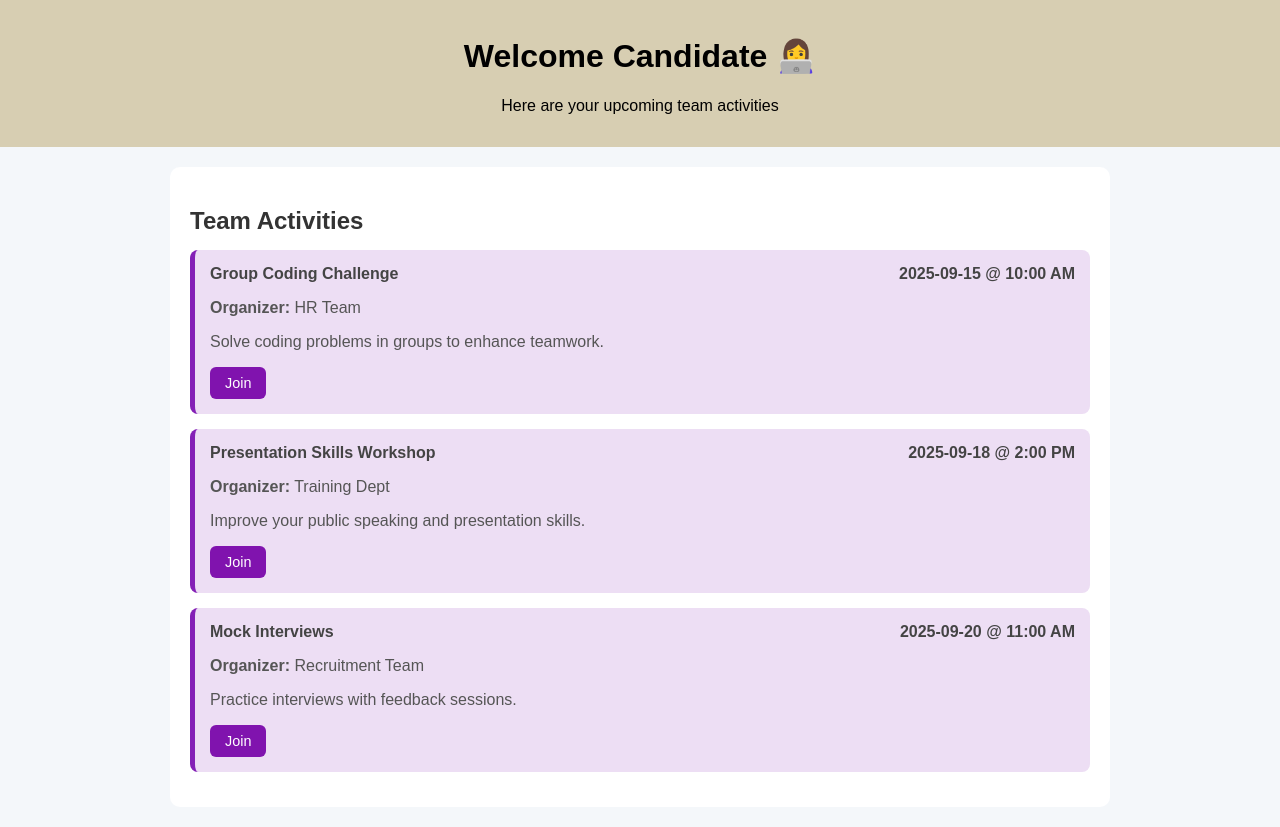
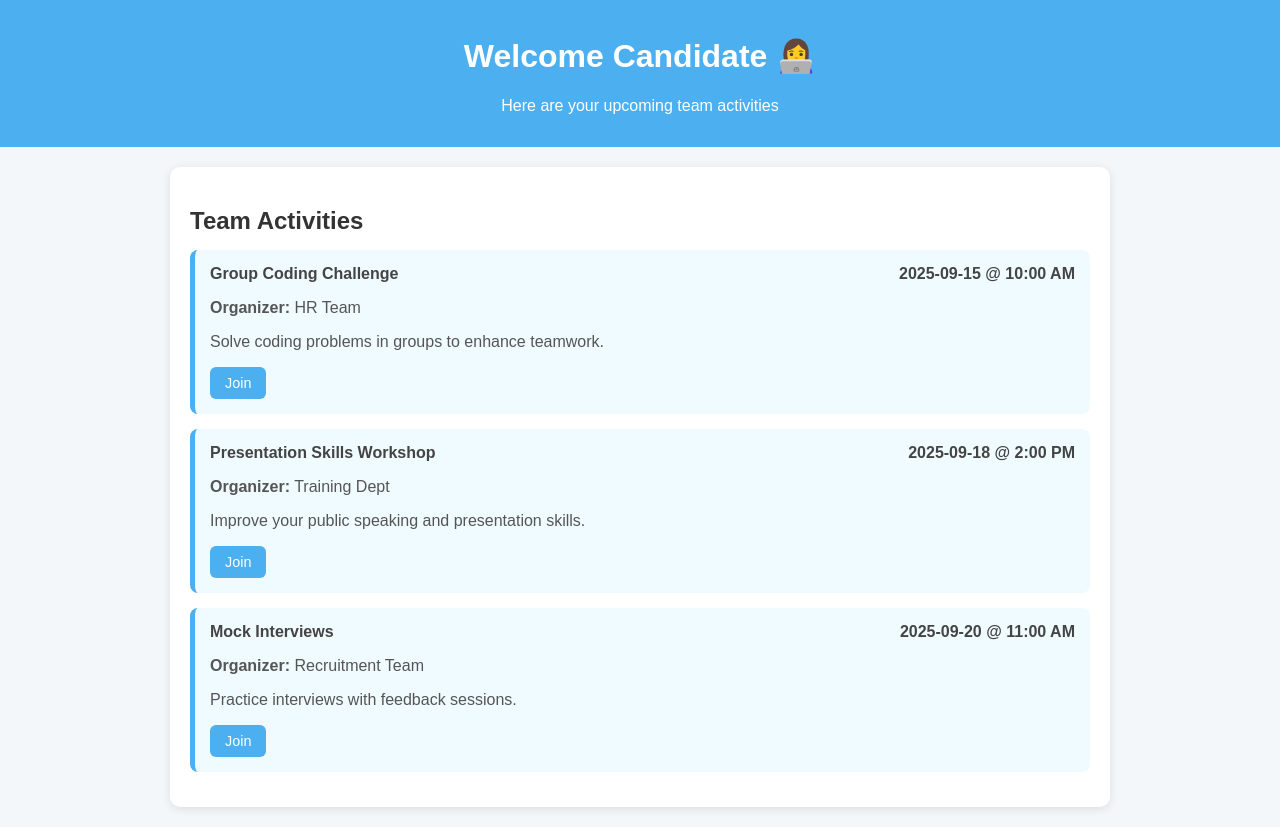
Before and after one commit to Heroic2024/find-my-interview, a plain HTML site: page frontend/candidate_activity.html in a window 1280 px wide. Drawn offline with Linux system fonts and the light colour scheme.

Commit message:
reverting accidental change

```diff
--- a/frontend/candidate_activity.css
+++ b/frontend/candidate_activity.css
@@ -7,8 +7,8 @@
 }
 
 header {
-      background: #D7CEB2;
-      color: rgb(0, 0, 0);
+  background: #4cafef;
+  color: white;
   padding: 1rem;
   text-align: center;
 }
@@ -19,7 +19,7 @@
   padding: 20px;
   background: white;
   border-radius: 10px;
-      box-shadow: 0 2px 10px rgba(0,0,0,0);
+  box-shadow: 0 2px 10px rgba(0,0,0,0.1);
 }
 
 h2 {
@@ -28,11 +28,11 @@
 }
 
 .activity-card {
-      background: #eddef4;
+  background: #f0fbff;
   padding: 15px;
   margin-bottom: 15px;
   border-radius: 8px;
-      border-left: 5px solid #8420b6;
+  border-left: 5px solid #4cafef;
   transition: 0.2s;
 }
 
@@ -55,7 +55,7 @@
 }
 
 button {
-      background: #8013ae;
+  background: #4cafef;
   color: white;
   padding: 8px 15px;
   border: none;
```
Lines whose indentation alone changed are shown as unchanged.
